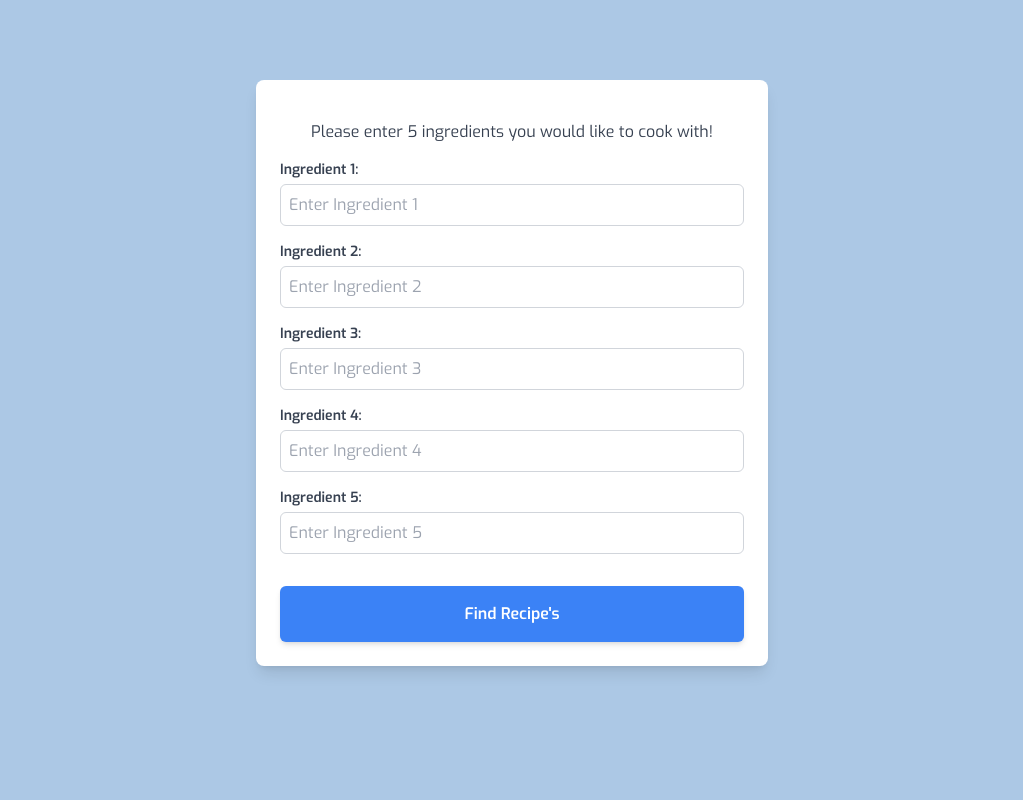
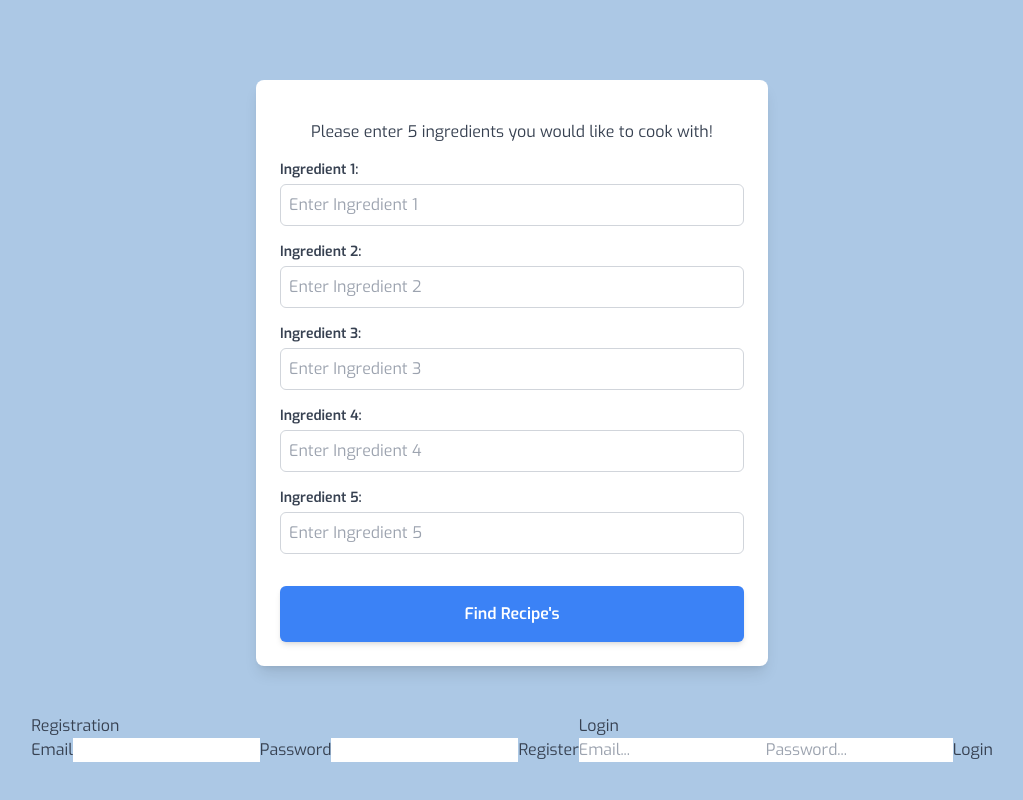
Before and after one commit to tking42/recipeAppFE, a React (Vite) app: page / in a window 1280 px wide. Shown: the part 708-1508 px from the top of the page, without its empty margins (128-1151 px from the left). Before the commit the page ends 1406 px from the top, so only its background shows below. Built offline with nearby package versions, Linux system fonts and the light colour scheme; a web font is replaced by a local one.

Commit message:
basic login functionality

```diff
--- a/src/App.tsx
+++ b/src/App.tsx
@@ -2,6 +2,7 @@ import './App.css'
 import Nav from "./components/Nav";
 import Form from "./components/Form";
 import Header from "./components/Header";
+import Login from "./components/Login";
 
 function App() {
   return (
@@ -10,6 +11,7 @@ function App() {
         <Header></Header>
 
      <Form></Form>
+    <Login></Login>
     </body>
   )
 }
--- /dev/null
+++ b/src/components/Login/index.tsx
@@ -0,0 +1,80 @@
+import {useState} from "react";
+
+const Login = () => {
+
+    const [emailReg, setEmailReg] = useState('')
+    const [passwordReg, setPasswordReg] = useState('')
+
+    const [email, setEmail] = useState('')
+    const [password, setPassword] = useState('')
+
+    const handleRegister = async (e) => {
+        e.preventDefault()
+        const response = await fetch(`http://localhost:3002/register`, {
+            method: 'POST',
+            headers: {
+                'Content-Type': 'application/json',
+            },
+            body: JSON.stringify({
+                emailReg,
+                passwordReg
+            }),
+        })
+
+        if (response.ok) {
+            alert("Registration successful!");
+        } else {
+            alert("Registration failed!");
+        }
+    }
+
+    const handleLogin = async (e) => {
+        e.preventDefault();
+
+        const response = await fetch(`http://localhost:3002/login`, {
+            method: 'POST',
+            headers: {
+                'Content-Type': 'application/json',
+            },
+            body: JSON.stringify({
+                email,
+                password,
+            }),
+        })
+
+        const data = await response.json()
+
+
+        if (response.ok) {
+            alert(`Login successful! Welcome ${data.email}`);
+        } else {
+            alert(data.errorMessage)
+        }
+    }
+
+    return (
+        <div className='flex justify-center m-12 text-gray-700'>
+            <div>
+                <h1>
+                    Registration
+                </h1>
+                <label>Email</label>
+                <input type='email' onChange={(e) => {setEmailReg(e.target.value)}}/>
+                <label>Password</label>
+                <input type='password'  onChange={(e) => {setPasswordReg(e.target.value)}}/>
+                <button onClick={handleRegister}>Register</button>
+            </div>
+
+            <div>
+                <h1>
+                    Login
+                </h1>
+                <input type='text' placeholder='Email...' onChange={(e) => {setEmail(e.target.value)}}/>
+                <input type='password' placeholder='Password...' onChange={(e) => {setPassword(e.target.value)}}/>
+                <button onClick={handleLogin}>Login</button>
+            </div>
+        </div>
+    )
+}
+
+export default Login
--- a/src/components/Nav/index.tsx
+++ b/src/components/Nav/index.tsx
@@ -4,8 +4,7 @@ const Nav = () => {
         <div className='flex p-2 mx-8 mt-10 justify-between'>
             <p>Thomas King</p>
             <div className='flex gap-6'>
-                <p>LOG IN</p>
-                <p>SIGN UP</p>
+                <p>LOG IN / SIGN UP</p>
             </div>
         </div>
     )
```
